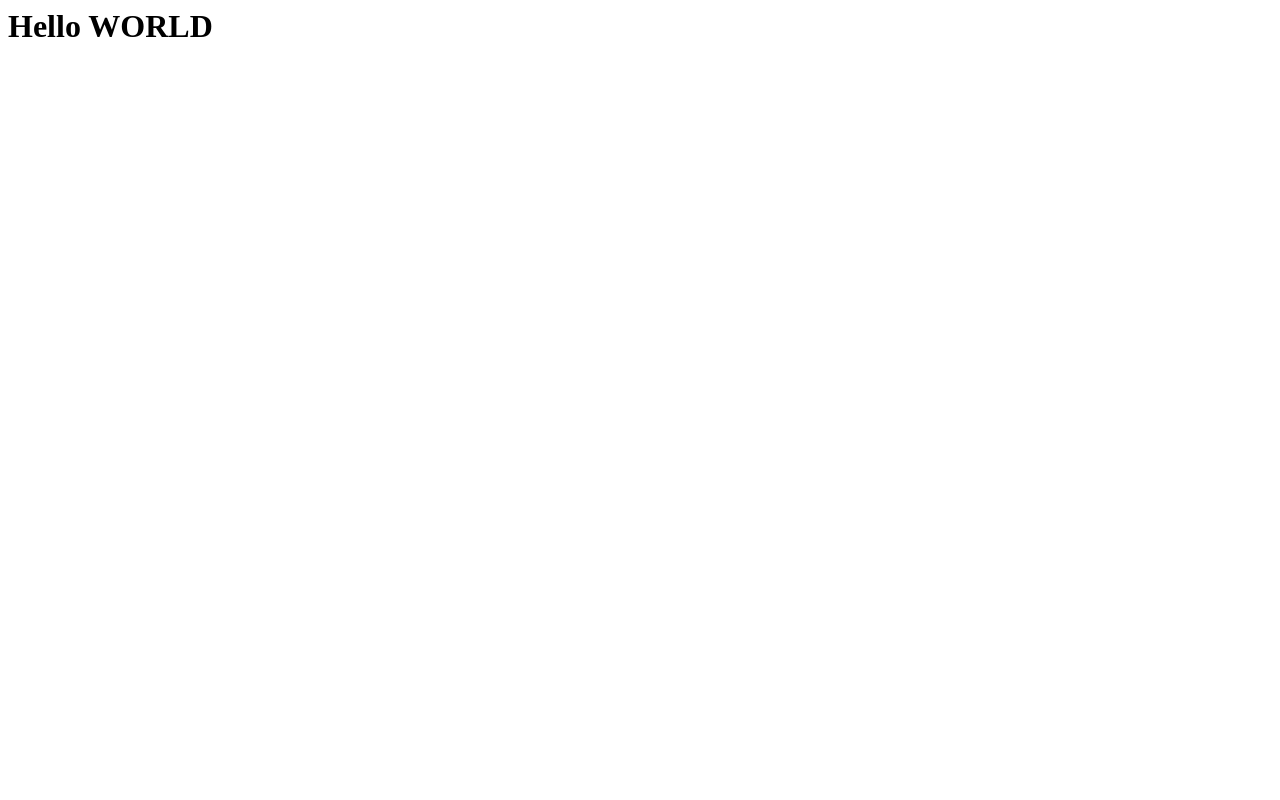
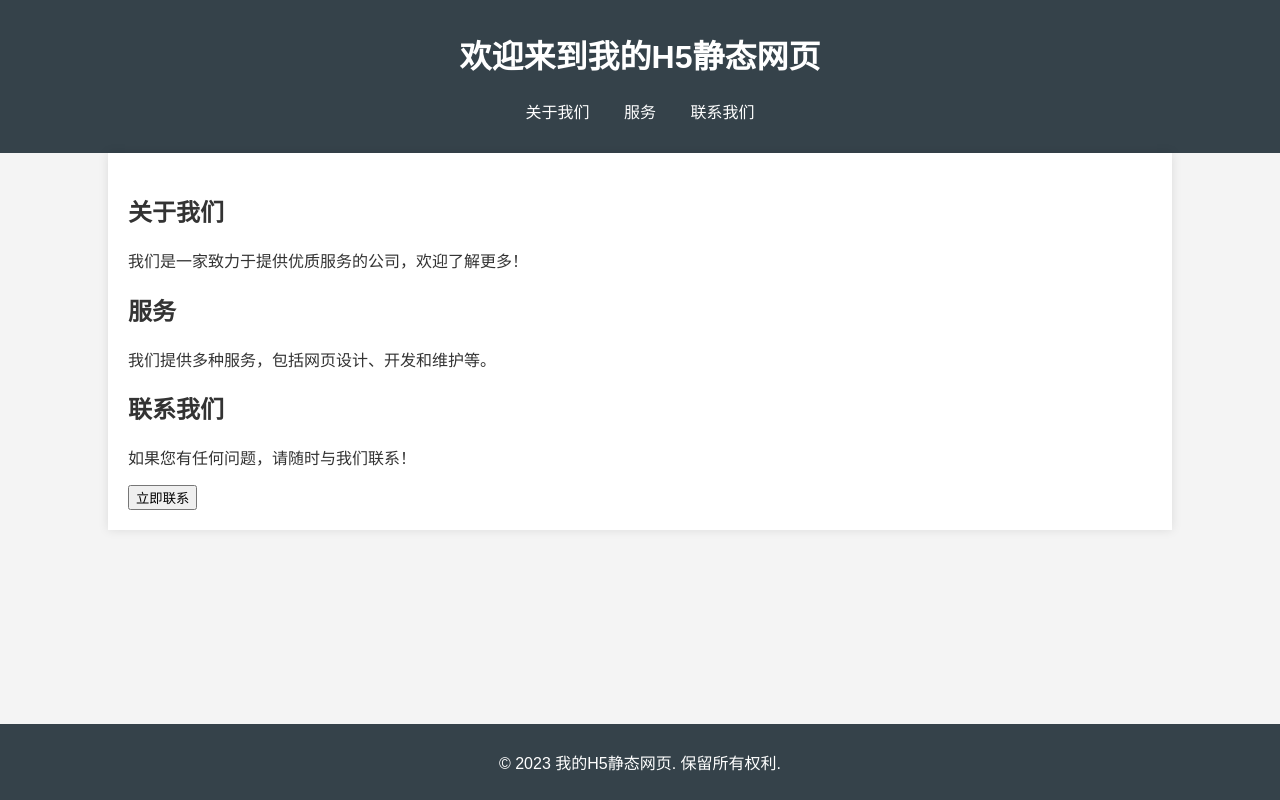
Before and after one commit to CharronHo/CharronHo.GITHUB.IO, a plain HTML site: page index.html in a window 1280 px wide. Drawn offline with Linux system fonts and the light colour scheme.

Commit message:
Update index.html

```diff
--- a/index.html
+++ b/index.html
@@ -1,7 +1,81 @@
-<html>
-  <body>
-    <h1>
-      Hello WORLD
-    </h1>
-  </body>
+<!DOCTYPE html>
+<html lang="zh">
+<head>
+    <meta charset="UTF-8">
+    <meta name="viewport" content="width=device-width, initial-scale=1.0">
+    <title>简单的H5静态网页</title>
+    <style>
+        body {
+            font-family: Arial, sans-serif;
+            margin: 0;
+            padding: 0;
+            background-color: #f4f4f4;
+            color: #333;
+        }
+        header {
+            background: #35424a;
+            color: #ffffff;
+            padding: 10px 0;
+            text-align: center;
+        }
+        nav {
+            margin: 20px 0;
+        }
+        nav a {
+            margin: 0 15px;
+            color: #ffffff;
+            text-decoration: none;
+        }
+        .container {
+            width: 80%;
+            margin: auto;
+            overflow: hidden;
+            padding: 20px;
+            background: #ffffff;
+            box-shadow: 0 0 10px rgba(0, 0, 0, 0.1);
+        }
+        footer {
+            text-align: center;
+            padding: 10px 0;
+            background: #35424a;
+            color: #ffffff;
+            position: fixed;
+            bottom: 0;
+            width: 100%;
+        }
+    </style>
+</head>
+<body>
+    <header>
+        <h1>欢迎来到我的H5静态网页</h1>
+        <nav>
+            <a href="#about">关于我们</a>
+            <a href="#services">服务</a>
+            <a href="#contact">联系我们</a>
+        </nav>
+    </header>
+
+    <div class="container">
+        <section id="about">
+            <h2>关于我们</h2>
+            <p>我们是一家致力于提供优质服务的公司，欢迎了解更多！</p>
+        </section>
+
+        <section id="services">
+            <h2>服务</h2>
+            <p>我们提供多种服务，包括网页设计、开发和维护等。</p>
+        </section>
+
+        <section id="contact">
+            <h2>联系我们</h2>
+            <p>如果您有任何问题，请随时与我们联系！</p>
+            <button onclick="alert('感谢您的联系!')">立即联系</button>
+        </section>
+    </div>
+
+    <footer>
+        <p>&copy; 2023 我的H5静态网页. 保留所有权利.</p>
+    </footer>
+
+</body>
 </html>
```
